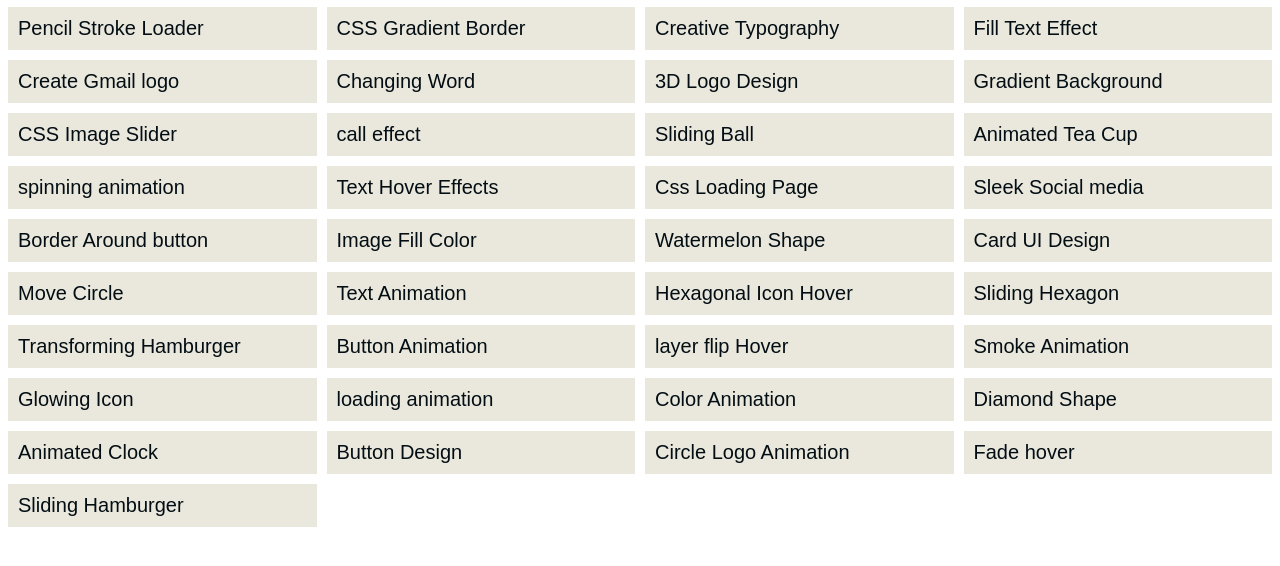
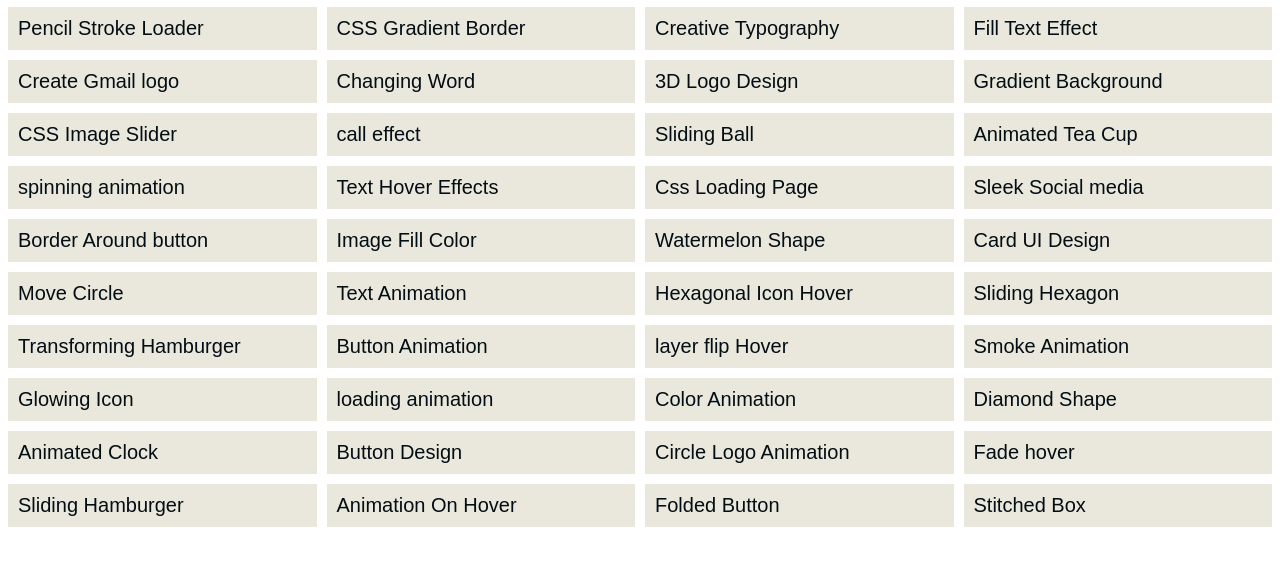
Before and after one commit to saquibnasar/css-animation-part-2, a plain HTML site: page index.html in a window 1280 px wide. Shown: the part 126-692 px from the top of the page. Drawn offline with Linux system fonts and the light colour scheme.

Commit message:
new animation added

```diff
--- /dev/null
+++ b/css/Animation On Hover.css
@@ -0,0 +1,75 @@
+body {
+  margin: 0;
+  padding: 0;
+  font-family: sans-serif;
+}
+a {
+  position: absolute;
+  top: 50%;
+  left: 50%;
+  transform: translate(-50%, -50%);
+  padding: 20px 40px;
+  border: 4px solid #262626;
+  text-decoration: none;
+  letter-spacing: 2px;
+  color: #262626;
+  box-sizing: border-box;
+  transition: 0.5s;
+  font-size: 3rem;
+}
+a span::before,
+a span::after {
+  content: " ";
+  position: absolute;
+  display: block;
+  width: 70px;
+  height: 70px;
+  box-sizing: border-box;
+  transition: 0.5s;
+}
+a span::before {
+  border-bottom: 4px solid #262626;
+  border-left: 4px solid #262626;
+  transform: rotate(45deg);
+  top: 13px;
+  left: -16px;
+}
+a:hover span::before {
+  left: -60px;
+  transform: rotate(-135deg);
+  animation: animateBefore 0.5s linear infinite;
+}
+a span::after {
+  border-bottom: 4px solid #262626;
+  border-left: 4px solid #262626;
+  transform: rotate(-135deg);
+  top: 13px;
+  right: -16px;
+}
+a:hover span::after {
+  right: -60px;
+  transform: rotate(45deg);
+  animation: animateAftere 0.5s linear infinite;
+}
+@keyframes animateBefore {
+  0% {
+    left: -60px;
+  }
+  50% {
+    left: -55px;
+  }
+  100% {
+    left: -60px;
+  }
+}
+@keyframes animateAftere {
+  0% {
+    right: -60px;
+  }
+  50% {
+    right: -55px;
+  }
+  100% {
+    right: -60px;
+  }
+}
--- /dev/null
+++ b/css/Folded Button.css
@@ -0,0 +1,56 @@
+body {
+  margin: 0;
+  padding: 0;
+}
+a {
+  position: absolute;
+  top: 50%;
+  left: 50%;
+  transform: translate(-50%, -50%);
+  padding: 20px 40px;
+  font-family: sans-serif;
+  text-transform: uppercase;
+  background: #f1c40f;
+  color: #fff;
+  text-decoration: none;
+  letter-spacing: 2px;
+  box-sizing: border-box;
+  transition: 0.5s;
+  font-size: 40px;
+  text-shadow: 0 1px 2px rgba(0, 0, 0, 0.5);
+}
+a::before {
+  content: attr(data-text);
+  position: absolute;
+  top: 0;
+  left: 0;
+  width: 100%;
+  height: 100%;
+  display: grid;
+  place-items: center;
+  background: #2ecc71;
+  transform-origin: top;
+  transform: perspective(1000px) rotateX(270deg);
+  transition: 0.5s;
+}
+a:hover::before {
+  transform: perspective(1000px) rotateX(0deg);
+}
+a::after {
+  content: attr(data-text);
+  position: absolute;
+  top: 0;
+  left: 0;
+  width: 100%;
+  height: 100%;
+  display: grid;
+  place-items: center;
+  background: #e74c3c;
+  transform-origin: bottom;
+  transform: perspective(1000px) rotateX(-270deg);
+  transition: 0.5s;
+  transition-delay: 0.5s;
+}
+a:hover::after {
+  transform: perspective(1000px) rotateX(0deg);
+}
--- a/index.html
+++ b/index.html
@@ -51,6 +51,9 @@
       <a href="./html/Circle Logo Animation.html">Circle Logo Animation</a>
       <a href="./html/Fade hover.html">Fade hover</a>
       <a href="./html/Sliding Hamburger.html">Sliding Hamburger</a>
+      <a href="./html/Animation On Hover.html">Animation On Hover</a>
+      <a href="./html/Folded Button.html">Folded Button</a>
+      <a href="./html/Stitched Box.html">Stitched Box</a>
     </div>
   </body>
 </html>
```
Also changed, not shown: css/Stitched Box.css (added, +23 -0 lines), html/Animation On Hover.html (added, +16 -0 lines), html/Folded Button.html (added, +13 -0 lines), html/Stitched Box.html (added, +13 -0 lines).
